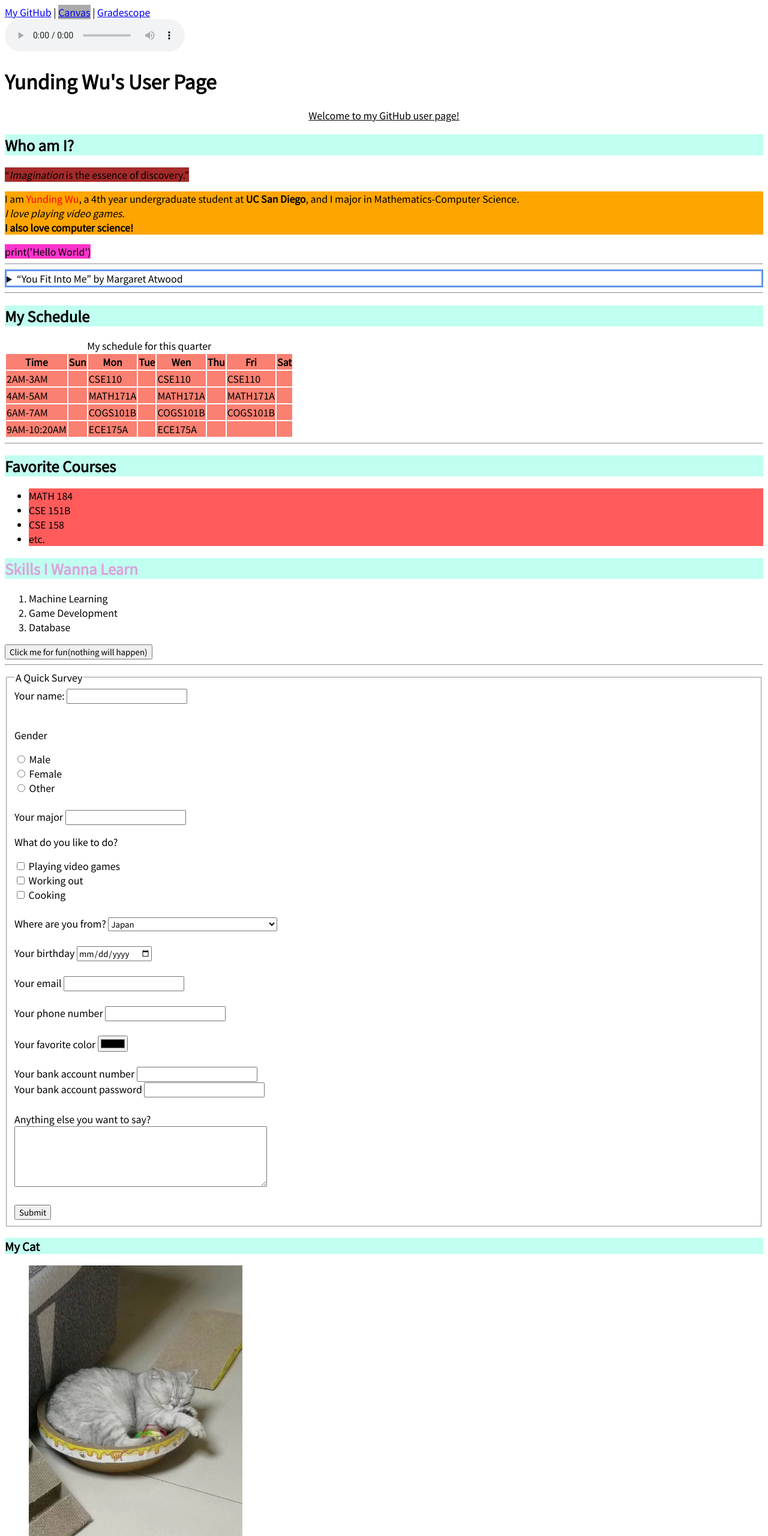
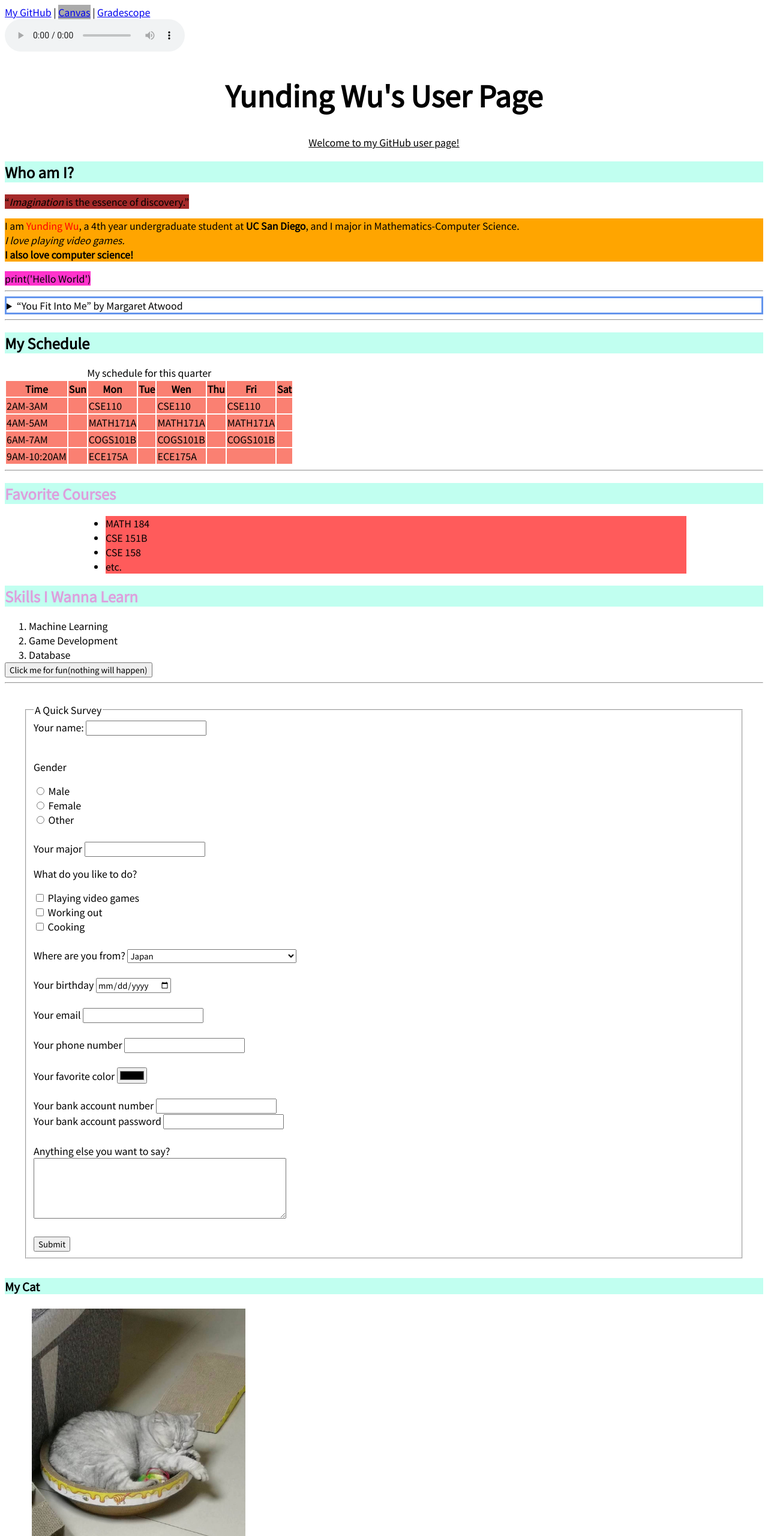
Before and after one commit to YundingWu/wi21-cse110-lab3, a plain HTML site: page index.html in a window 1280 px wide. Shown: the top 2560 px of the page at 60% size. Drawn offline with Linux system fonts and the light colour scheme.

Commit message:
finish box model and unit

```diff
--- a/index.html
+++ b/index.html
@@ -20,7 +20,7 @@
                 Sorry the music can't be played in your browser ):
         </audio>
         <header>
-            <h1>Yunding Wu's User Page</h1>
+            <h1 id=title>Yunding Wu's User Page</h1>
             <p>Welcome to my GitHub user page!</p>
         </header>
         <main>
@@ -111,15 +111,15 @@
 
             </table>
             <hr>
-            <h2>Favorite Courses</h2>
-            <ul>
+            <h2 class="lists" >Favorite Courses</h2>
+            <ul id="courses">
                 <li>MATH 184</li>
                 <li>CSE 151B</li>
                 <li>CSE 158</li>
                 <li>etc.</li>
             </ul>
-            <h2 class='skills'>Skills I Wanna Learn</h2>
-            <ol>
+            <h2 class="lists">Skills I Wanna Learn</h2>
+            <ol  id="skills">
                 <li>Machine Learning</li>
                 <li>Game Development</li>
                 <li>Database</li>
@@ -200,7 +200,7 @@
                 </fieldset>
             </form>
             <h3>My Cat</h3>
-            <figure>
+            <figure id="cat1">
                 <img src="cat.jpg" alt="My Cat" style="zoom:33%;">
                 <figcaption>My Cat :)</figcaption>
             </figure>
--- a/style.css
+++ b/style.css
@@ -1,6 +1,11 @@
 /* I love CSS */
 *{
     font-family: 'Noto Sans KR', sans-serif;
+}
+
+#title{
+    font-size: 3em;
+    text-align: center;
 }
 
 .intro{
@@ -37,7 +42,7 @@ details > summary{
 summary ~ pre{
     border-style: double;
     border-width: 5px;
-    border-radius: 10px
+    border-radius: 1in
 }
 
 h1 + p{
@@ -45,6 +50,33 @@ h1 + p{
     text-decoration: underline
 }
 
-h2.skills{
+h2.lists{
     color:plum
 }
+
+
+#courses{
+    margin-top: 5px;
+    margin-left: 10vw;
+    margin-right: 10vw;
+    margin-bottom: 5px
+}
+
+form{
+    margin:2em
+}
+
+#skills{
+    margin:auto
+}
+
+#cat1{
+    padding:5px
+}
+
+video{
+    padding-left: 500px;
+    padding-top: 20px;
+    padding-right: 50px;
+    padding-bottom: 20px;
+}
```
